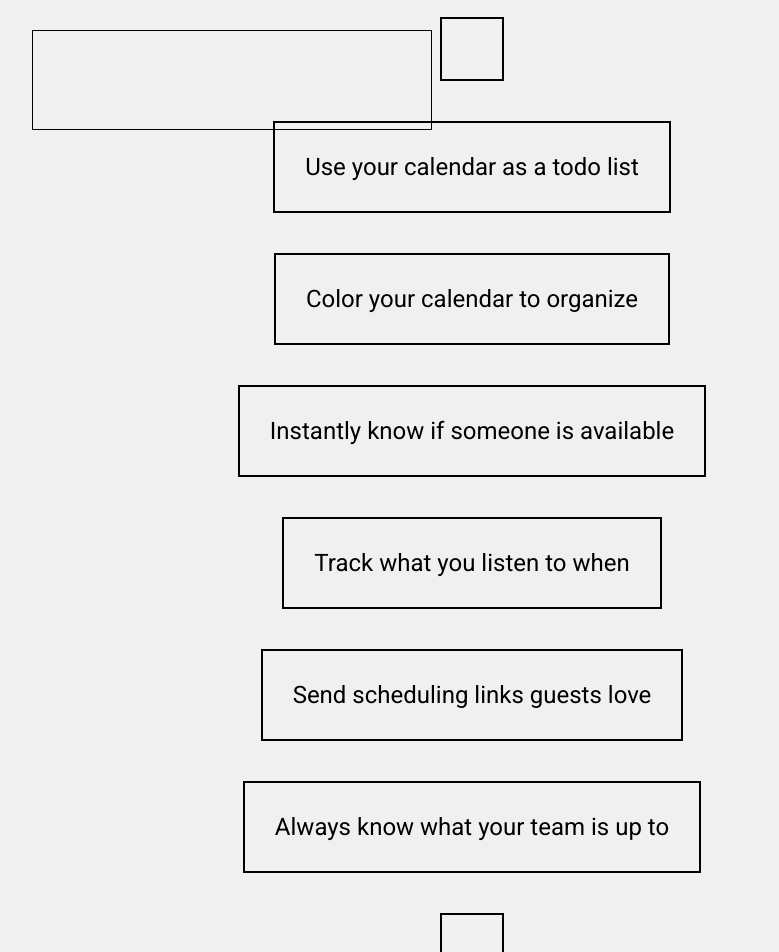
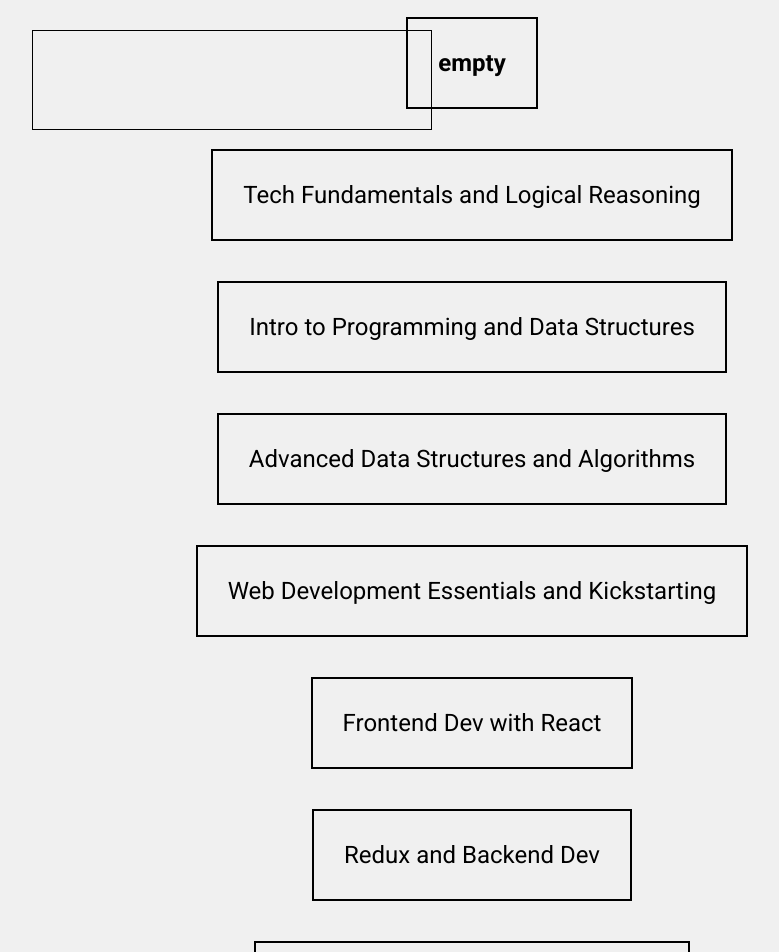
Before and after one commit to drumil32/Ed-Tech, a React (Vite) app in the folder frontend/: page /course-details in a window 1280 px wide. Shown: the part 420-1372 px from the top of the page, without its empty margins (168-947 px from the left). Built offline with nearby package versions, Linux system fonts and the light colour scheme.

Commit message:
fix : course details page

```diff
--- /dev/null
+++ b/frontend/src/data/courseMoudluesDetails.json
@@ -0,0 +1,77 @@
+[
+    {
+        "title":"empty"
+    },
+    {
+        "heading": "Module 1",
+        "title": "Tech Fundamentals and Logical Reasoning",
+        "topics": [
+            "Learn Useful Adobe and Google Tools",
+            "Understand AI Tools and make them help you",
+            "Master Logical Reasoning and First Principles"
+        ]
+    },
+    {
+        "heading": "Module 2",
+        "title": "Intro to Programming and Data Structures",
+        "topics": [
+            "Learn a programming language",
+            "Ace Basic Data Structures",
+            "Learn Recursion and Backtracking"
+        ]
+    },
+    {
+        "heading": "Module 3",
+        "title": "Advanced Data Structures and Algorithms",
+        "topics": [
+            "Explore trees, graphs, and dynamic programming",
+            "Delve into Searching and Sorting Algorithms",
+            "Apply the concepts in a project"
+        ]
+    },
+    {
+        "heading": "Module 4",
+        "title": "Web Development Essentials and Kickstarting",
+        "topics": [
+            "Learn key Web Dev Concepts",
+            "Master HTML, CSS, and Javascript",
+            "Apply the knowledge in a small project"
+        ]
+    },
+    {
+        "heading": "Module 5",
+        "title": "Frontend Dev with React",
+        "topics": [
+            "Become proficient in React",
+            "Make your personalized Portfolio"
+        ]
+    },
+    {
+        "heading": "Module 6",
+        "title": "Redux and Backend Dev",
+        "topics": [
+            "Learn and integrate React Packages",
+            "Dive into databases",
+            "Know the basics of Internet and API Architecture"
+        ]
+    },
+    {
+        "heading": "Module 7",
+        "title": "Backend Integration + Final Project",
+        "topics": [
+            "Understand Critical Backend concepts",
+            "Work on your First Website"
+        ]
+    },
+    {
+        "heading": "Final Step",
+        "title": "Job Readiness Prep + Internship/Placement",
+        "topics": [
+            "MOST IMPORTANT: Resume Building",
+            "Interview Prep + Mock Interviews"
+        ]
+    },
+    {
+        "title":"empty"
+    }
+]
--- a/frontend/src/pages/CourseDetails/CourseDetails.css
+++ b/frontend/src/pages/CourseDetails/CourseDetails.css
@@ -3,7 +3,7 @@
     flex-direction: column;
     align-items: center;
     justify-content: center;
-    height: 200vh;
+    height: 240vh;
     /* Make it scrollable */
     padding: 20px;
     background-color: #f0f0f0;
--- a/frontend/src/pages/CourseDetails/CourseDetails.tsx
+++ b/frontend/src/pages/CourseDetails/CourseDetails.tsx
@@ -1,22 +1,93 @@
-import { useEffect, useRef, useState } from "react";
-import './CourseDetails.css'
+// import { useEffect, useRef, useState } from "react";
+// import './CourseDetails.css'
 
-const CourseDetails : React.FC = ()=>{
+// const CourseDetails : React.FC = ()=>{
 
-const headings: string[] = [
-    '',
-    'Use your calendar as a todo list',
-    'Color your calendar to organize',
-    'Instantly know if someone is available',
-    'Track what you listen to when',
-    'Send scheduling links guests love',
-    'Always know what your team is up to',
-    ''
-  ];
-    const [activeIndex, setActiveIndex] = useState<number>(0);
+// const headings: string[] = [
+//     '',
+//     'Use your calendar as a todo list',
+//     'Color your calendar to organize',
+//     'Instantly know if someone is available',
+//     'Track what you listen to when',
+//     'Send scheduling links guests love',
+//     'Always know what your team is up to',
+//     ''
+//   ];
+//     const [activeIndex, setActiveIndex] = useState<number>(0);
+//     const headingRefs = useRef<(HTMLDivElement | null)[]>([]);
+//     const helper = useRef<(HTMLDivElement | null)>(null);
+//     const [data,setData] = useState('');
+
+//     useEffect(() => {
+//       const observer = new IntersectionObserver(
+//         (entries) => {
+//           entries.forEach((entry) => {
+//             if (entry.isIntersecting) {
+//               const index = headingRefs.current.indexOf(entry.target as HTMLDivElement);
+//               setActiveIndex(index);
+//               setData(headings[index]);
+//             }
+//           });
+//         },
+//         {
+//           threshold: 0.5,
+//           rootMargin: "-300px 0px -300px 0px"
+//         }
+//       );
+
+//       headingRefs.current.forEach((ref) => {
+//         if (ref) observer.observe(ref);
+//       });
+
+//       return () => {
+//         headingRefs.current.forEach((ref) => {
+//           if (ref) observer.unobserve(ref);
+//         });
+//       };
+//     }, []);
+
+//     return (
+//       <>
+//         <div className="container">
+//           {headings.map((heading, index) => (
+//             <div
+//               key={index}
+//               ref={(el) => (headingRefs.current[index] = el)}
+//               className={`heading ${index === activeIndex ? 'active' : ''}`}
+//               style={{
+//                 border: "2px solid black",
+//                 padding: "30px"
+//               }}
+//             >
+//               {heading}
+//             </div>
+//           ))}
+//         </div>
+//         <div style={{
+//           border: "1px solid black",
+//           height: "100px",
+//           width: "400px",
+//           position: "fixed",
+//           bottom:"250px",
+//           left:"200px"
+//         }} ref={helper}>
+//           {data}
+//         </div>
+//       </>
+//     );
+// }
+
+// export default CourseDetails;
+
+import React, { useEffect, useRef, useState } from "react";
+import './CourseDetails.css';
+import courseMoudluesDetails from "../../data/courseMoudluesDetails.json";
+import { nanoid } from "nanoid";
+
+const CourseDetails: React.FC = () => {
+    const [activeIndex, setActiveIndex] = useState<number | null>(null);
     const headingRefs = useRef<(HTMLDivElement | null)[]>([]);
-    const helper = useRef<(HTMLDivElement | null)>(null);
-    const [data,setData] = useState('');
+    const helper = useRef<HTMLDivElement | null>(null);
 
     useEffect(() => {
         const observer = new IntersectionObserver(
@@ -25,7 +96,7 @@ const headings: string[] = [
                     if (entry.isIntersecting) {
                         const index = headingRefs.current.indexOf(entry.target as HTMLDivElement);
                         setActiveIndex(index);
-              setData(headings[index]);
+                        console.log(courseMoudluesDetails[index]);
                     }
                 });
             },
@@ -49,7 +120,7 @@ const headings: string[] = [
     return (
         <>
             <div className="container">
-          {headings.map((heading, index) => (
+                {courseMoudluesDetails.map((module, index) => (
                     <div
                         key={index}
                         ref={(el) => (headingRefs.current[index] = el)}
@@ -59,22 +130,35 @@ const headings: string[] = [
                             padding: "30px"
                         }}
                     >
-              {heading}
+                        {module.title}
                     </div>
                 ))}
             </div>
-        <div style={{
+            <div
+                style={{
                     border: "1px solid black",
                     height: "100px",
                     width: "400px",
                     position: "fixed",
-          bottom:"250px",
-          left:"200px"
-        }} ref={helper}>
-          {data}
+                    bottom: "250px",
+                    left: "200px"
+                }}
+                ref={helper}
+            >
+                {(activeIndex && activeIndex > 0 && activeIndex < 9) ?
+                    <>
+                        {courseMoudluesDetails[activeIndex].heading}
+                        {
+                            courseMoudluesDetails[activeIndex].topics?.map((topic) =>
+                                <p key={nanoid()}>+ {topic}</p>
+                            )
+                        }
+                    </> :
+                    <></>
+                }
             </div>
         </>
     );
-}
+};
 
 export default CourseDetails;
```
Also changed, not shown: frontend/src/types/types.ts (+7 -1 lines). Lines whose indentation alone changed are shown as unchanged.
